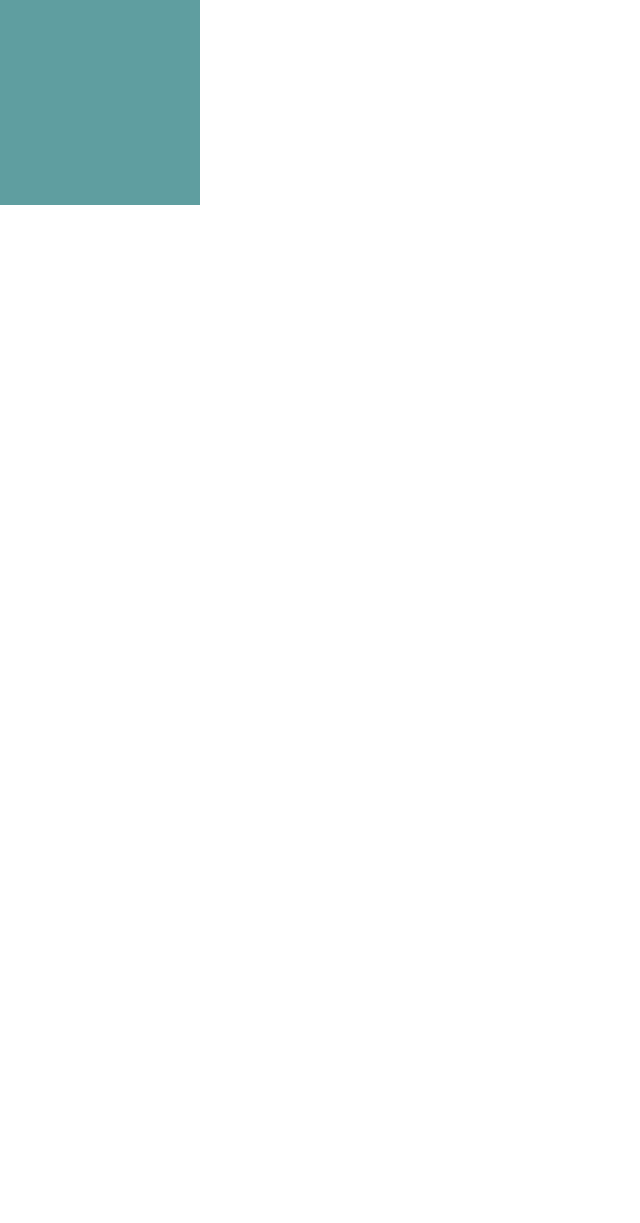
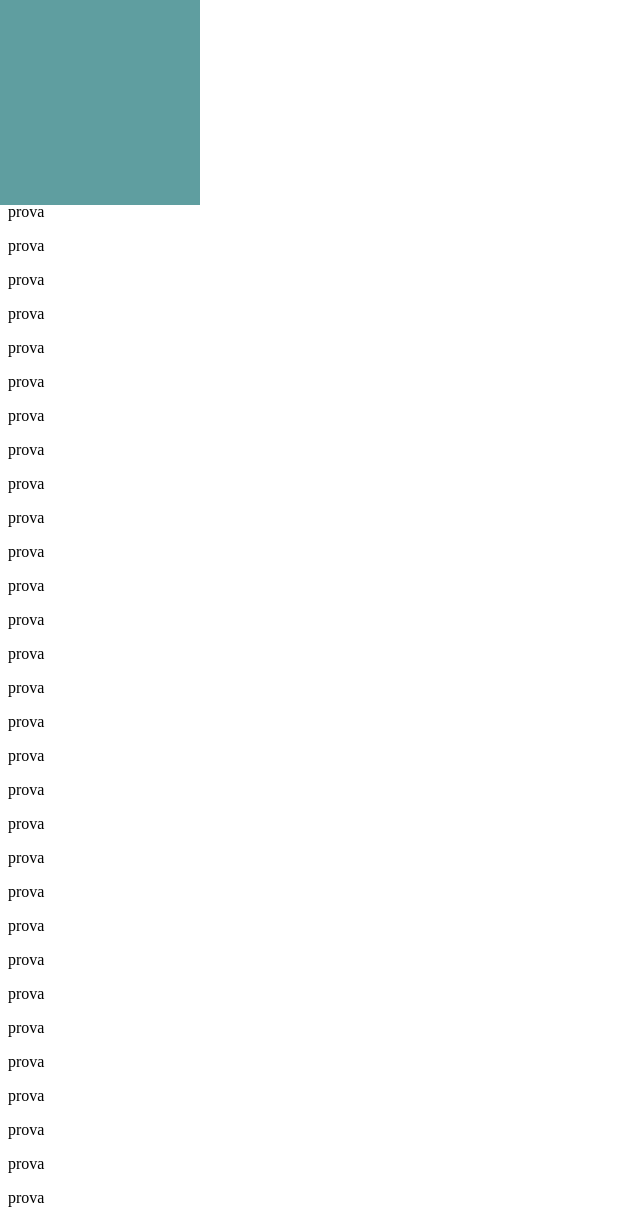
Before and after one commit to Polpetta/basidati2015, a PHP site: page / in a window 1280 px wide. Shown: the part 595-1818 px from the top of the page, without its empty margins (0-640 px from the left). Before the commit the page ends 800 px from the top, so only its background shows below. Run offline with PHP 8.4, Linux system fonts and the light colour scheme.

Commit message:
Aggiunto testo di prova per controllo dello scroll

```diff
--- a/index.php
+++ b/index.php
@@ -12,5 +12,59 @@
             //La funzione mi aggiunge il menu alla pagina
             getMenu()
         ?>
+       <div id="main">
+         <p>prova</p>
+        <p>prova</p>
+        <p>prova</p>
+        <p>prova</p>
+        <p>prova</p>
+        <p>prova</p>
+        <p>prova</p>
+        <p>prova</p>
+        <p>prova</p>
+        <p>prova</p>
+        <p>prova</p>
+        <p>prova</p>
+        <p>prova</p>
+        <p>prova</p>
+        <p>prova</p>
+        <p>prova</p>
+        <p>prova</p>
+        <p>prova</p>
+        <p>prova</p>
+        <p>prova</p>
+        <p>prova</p>
+        <p>prova</p>
+        <p>prova</p>
+        <p>prova</p>
+        <p>prova</p>
+        <p>prova</p>
+        <p>prova</p>
+        <p>prova</p>
+        <p>prova</p>
+        <p>prova</p>
+        <p>prova</p>
+        <p>prova</p>
+        <p>prova</p>
+        <p>prova</p>
+        <p>prova</p>
+        <p>prova</p>
+        <p>prova</p>
+        <p>prova</p>
+        <p>prova</p>
+        <p>prova</p>
+        <p>prova</p>
+        <p>prova</p>
+        <p>prova</p>
+        <p>prova</p>
+        <p>prova</p>
+        <p>prova</p>
+        <p>prova</p>
+        <p>prova</p>
+        <p>prova</p>
+        <p>prova</p>
+        <p>prova</p>
+        <p>prova</p>
+        </div>
     </body>
 </html>
```
